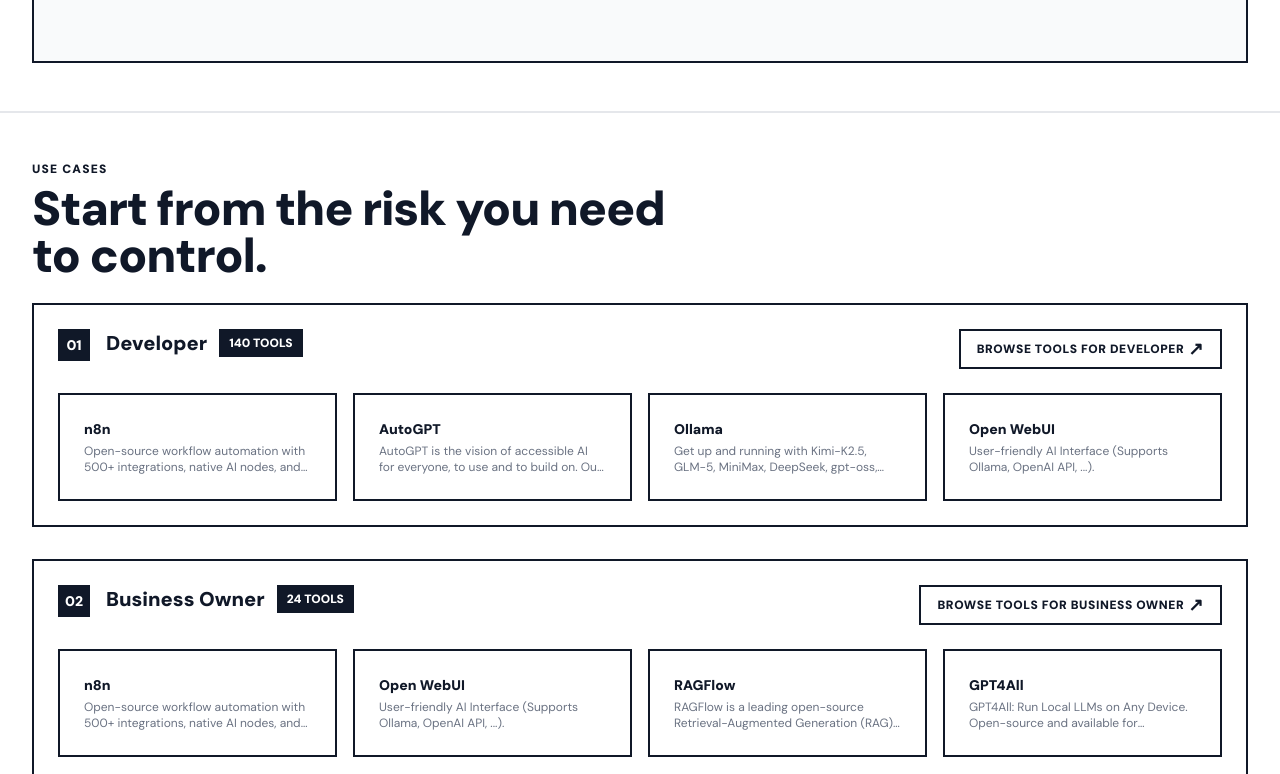
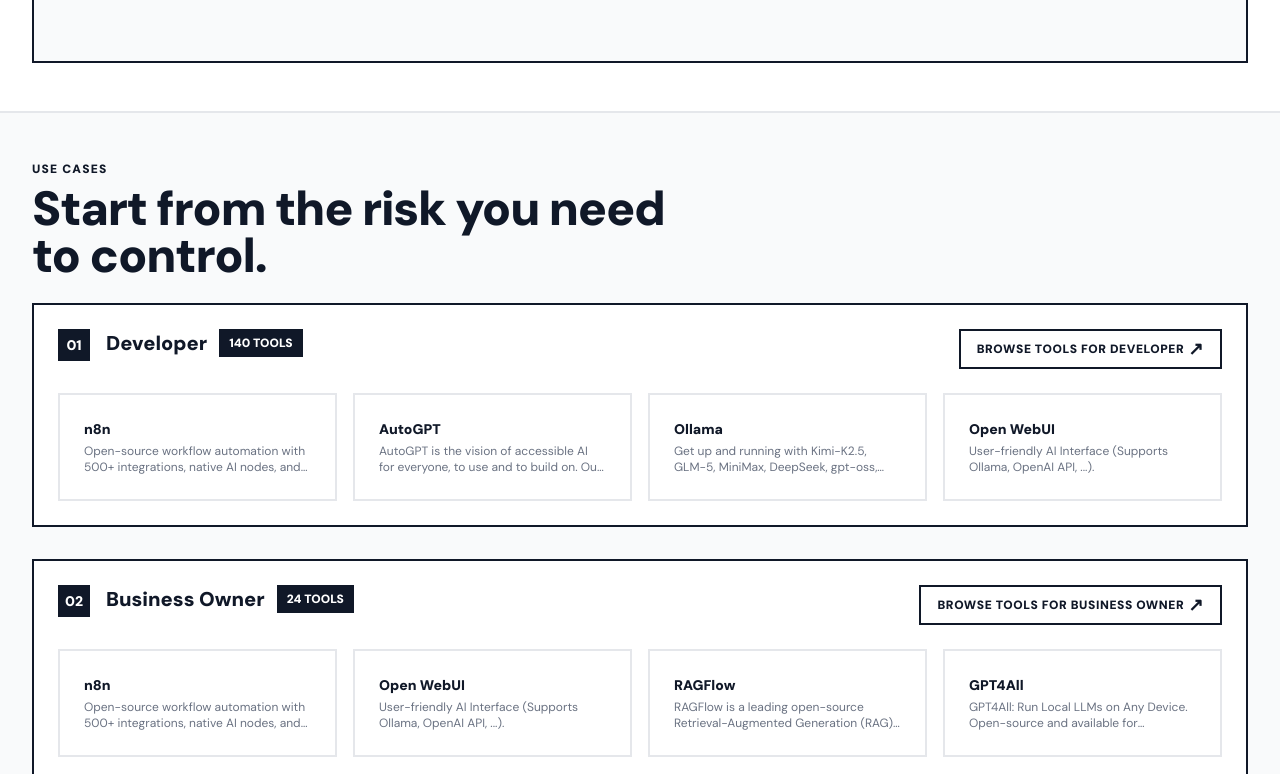
Before and after one commit to mamylinx/enclavetools-web, an Astro site: page / in a window 1280 px wide. Shown: the part 3266-4040 px from the top of the page. Built offline with nearby package versions, Linux system fonts and the light colour scheme; Astro itself is replaced by a stand-in of ours.

Commit message:
Add contrast to UseCases section
- bg-gray-50 section background to separate from white page
- Inner tool cards: border-gray-200 (default) -> hover:border-gray-900
  to create parent-child hierarchy with persona containers

```diff
--- a/src/components/UseCases.vue
+++ b/src/components/UseCases.vue
@@ -17,7 +17,7 @@ const props = defineProps<{
 <template>
     <section
         id="use-cases"
-        class="max-w-[1400px] mx-auto px-4 md:px-8 py-12 scroll-mt-20"
+        class="max-w-[1400px] mx-auto px-4 md:px-8 py-12 scroll-mt-20 bg-gray-50"
         aria-labelledby="use-cases-heading"
     >
         <div>
@@ -78,7 +78,7 @@ const props = defineProps<{
                         v-for="tool in featuredTools[index].slice(0, 4)"
                         :key="tool.slug"
                         :href="`/tools/${tool.slug}`"
-                        class="border-2 border-gray-900 p-6 bg-white no-underline block group transition-all duration-300 ease-out-expo hover:-translate-y-1 hover:shadow-card-hover"
+                        class="border-2 border-gray-200 p-6 bg-white no-underline block group transition-all duration-300 ease-out-expo hover:border-gray-900 hover:-translate-y-1 hover:shadow-card-hover"
                     >
                         <strong class="block text-sm font-black text-gray-900 group-hover:text-primary-500 transition-colors">
                             {{ tool.title }}
```
